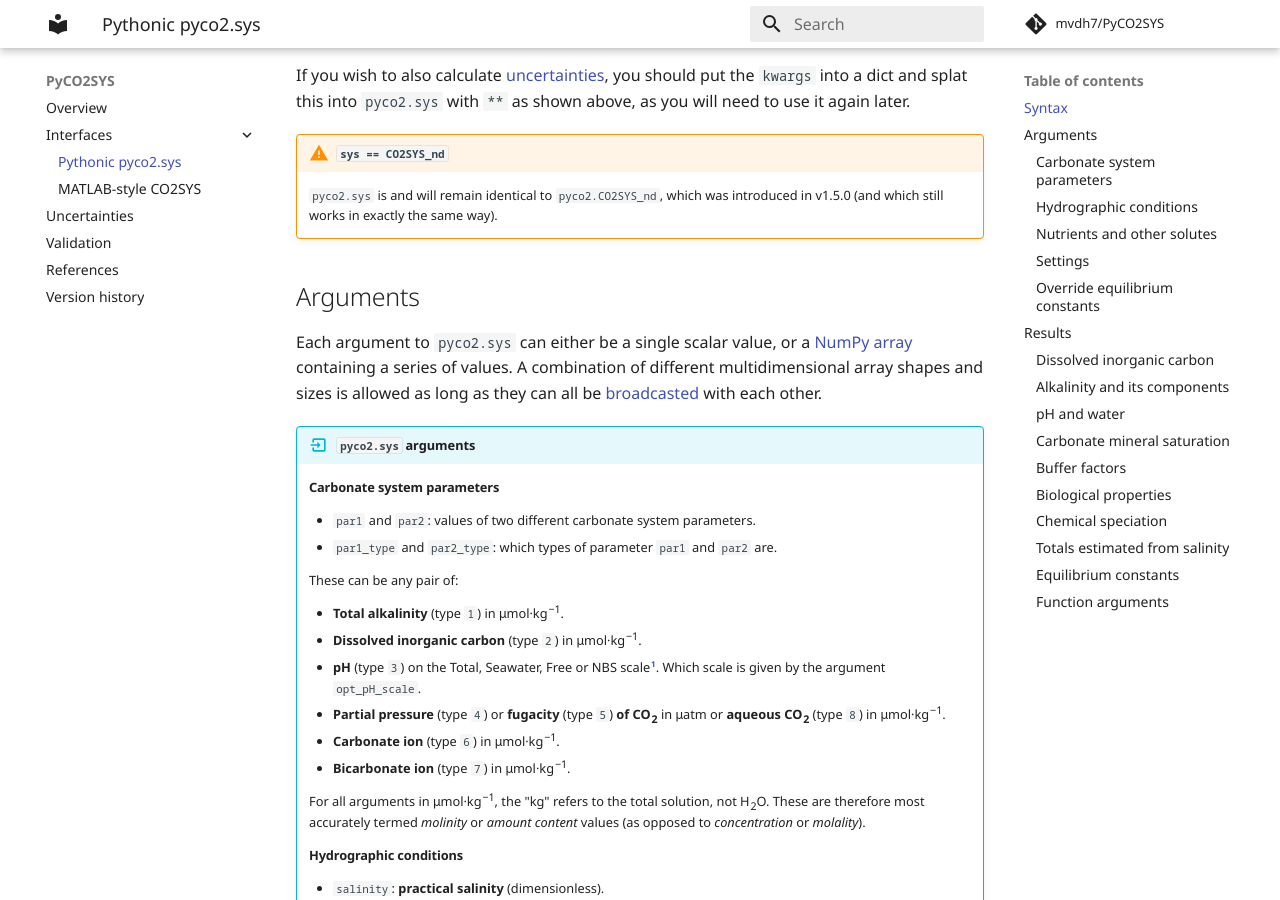
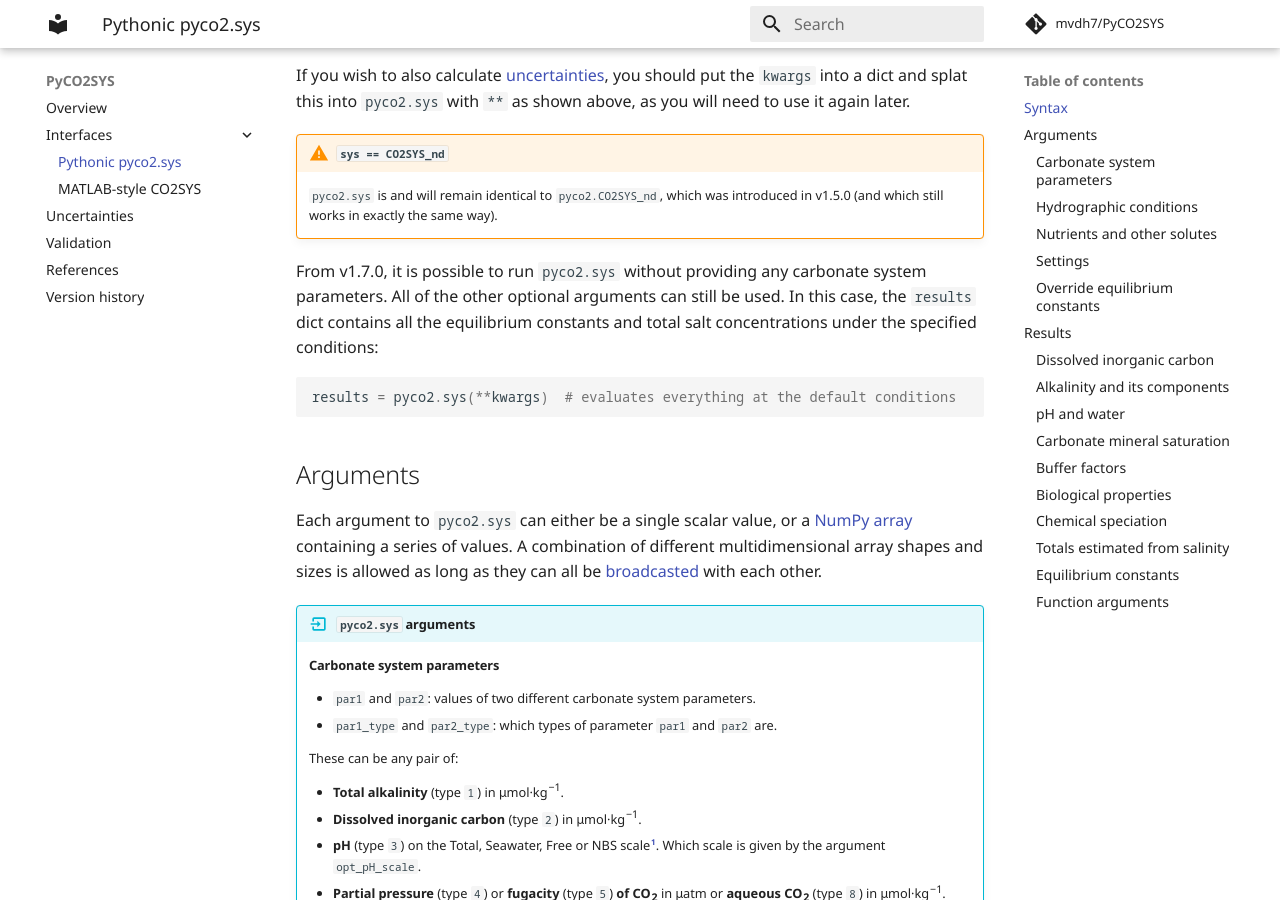
Before and after one commit to mvdh7/PyCO2SYS, an MkDocs documentation site: the page built from docs/co2sys_nd.md, in a window 1280 px wide and 900 px high, scrolled down 428 px. Built offline with MkDocs 1.6.1 and Material for MkDocs 9.7.7, drawn with Linux system fonts in a browser that asks for light colours; formulas are drawn with MathJax 3; comment, search, counter and statistics services are not loaded.

Commit message:
Document no-par1/par2 syntax

````diff
--- a/docs/co2sys_nd.md
+++ b/docs/co2sys_nd.md
@@ -16,6 +16,12 @@ If you wish to also calculate [uncertainties](../uncertainty), you should put th
 !!! warning "`sys == CO2SYS_nd`"
 
     `pyco2.sys` is and will remain identical to `pyco2.CO2SYS_nd`, which was introduced in v1.5.0 (and which still works in exactly the same way).
+
+From v1.7.0, it is possible to run `pyco2.sys` without providing any carbonate system parameters.  All of the other optional arguments can still be used.  In this case, the `results` dict contains all the equilibrium constants and total salt concentrations under the specified conditions:
+
+```python
+results = pyco2.sys(**kwargs)  # evaluates everything at the default conditions
+```
 
 ## Arguments
 
````
